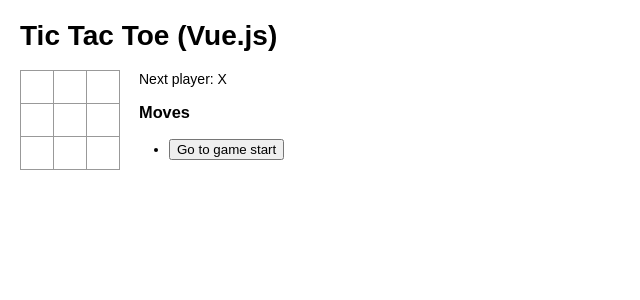
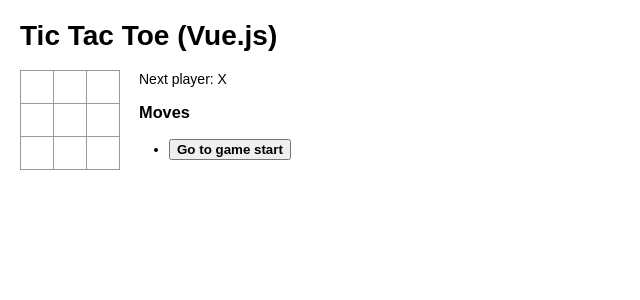
Before and after one commit to mariofink/vue-tictactoe, a Vue app: page / in a window 1280 px wide. Shown: the top 300 px of the page, without its empty margins (0-640 px from the left). Built offline with nearby package versions, Linux system fonts and the light colour scheme.

Commit message:
highlight current step in moves list

```diff
--- a/src/components/Game.vue
+++ b/src/components/Game.vue
@@ -7,7 +7,7 @@
       </div>
       <div class="game-info">
         <div>{{status}}</div>
-        <moves :history="history" @move="(index) => moveTo(index)"></moves>
+        <moves :history="history" :currentStep="stepNumber" @move="(index) => moveTo(index)"></moves>
       </div>
     </div>
   </div>
--- a/src/components/Moves.vue
+++ b/src/components/Moves.vue
@@ -3,7 +3,7 @@
     <h3>Moves</h3>
     <ul>
       <li v-for="(entry, index) in history" :key="index">
-        <button @click="moveTo(index)">
+        <button @click="moveTo(index)" :class="{highlight: isCurrentStep(index)}">
           {{buttonCaption(index, entry)}}
         </button>
       </li>
@@ -14,7 +14,7 @@
 <script>
 export default {
   name: "moves",
-  props: ["history"],
+  props: ["history", "currentStep"],
   methods: {
     moveTo(index) {
       this.$emit("move", index);
@@ -27,7 +27,16 @@
         return `Go to move #${index}
         (Row: ${entry.position.row} Column: ${entry.position.col})`;
       }
+    },
+    isCurrentStep(index) {
+      return index === this.currentStep;
     }
   }
 };
 </script>
+
+<style scoped>
+.highlight {
+  font-weight: bold;
+}
+</style>
```
